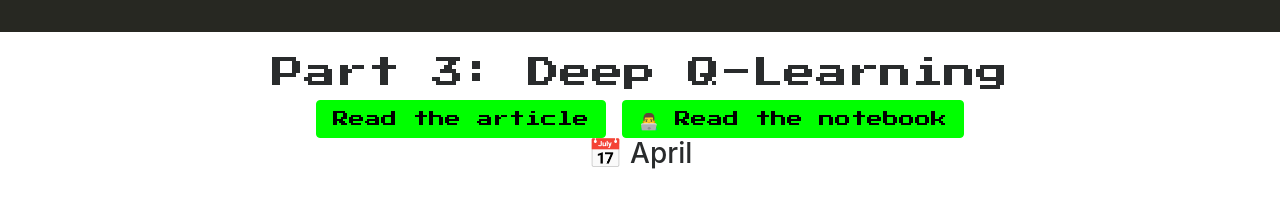
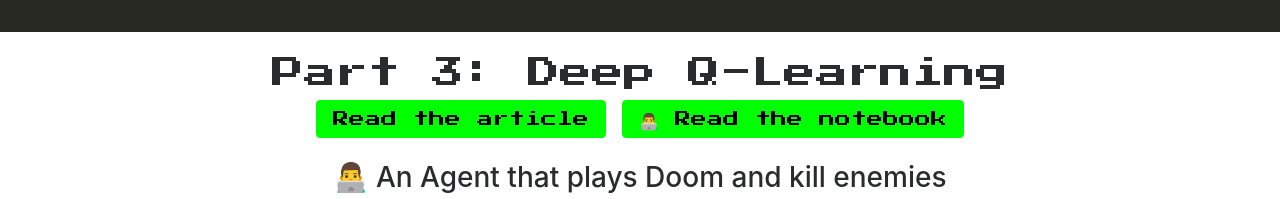
Before and after one commit to simoninithomas/Deep_reinforcement_learning_Course, a plain HTML site: page docs/index.html in a window 1280 px wide. Shown: the part 1580-1779 px from the top of the page. Drawn offline with nearby package versions, Linux system fonts and the light colour scheme; a script that the page names is missing.

Commit message:
Add files via upload

```diff
--- a/docs/index.html
+++ b/docs/index.html
@@ -201,7 +201,7 @@
             <button type="button" class="btn btn-success">👨‍💻 Read the notebook
             </button>
         </a>
-<h3> 📅 April </h3>
+
 <br>
 <br>
     <h3> 👨‍💻 An Agent that plays Doom and kill enemies </h3>
```
